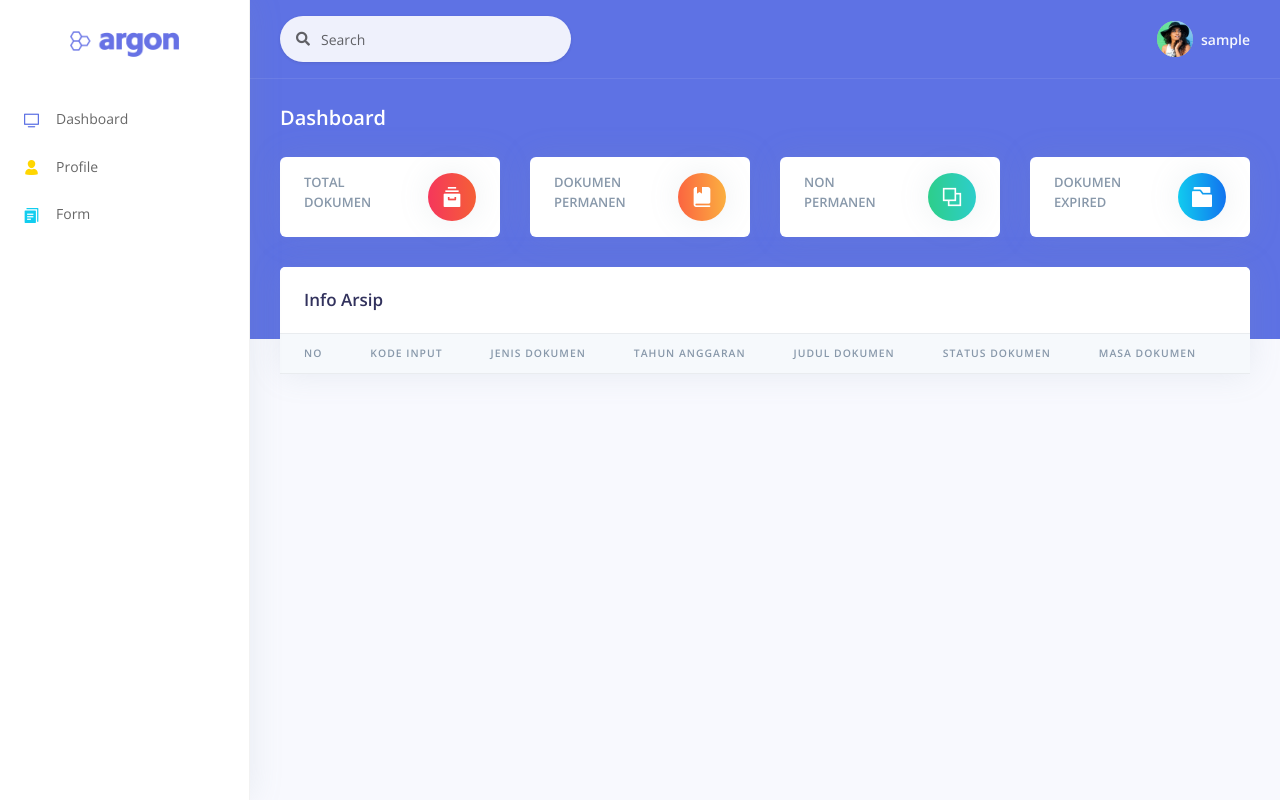
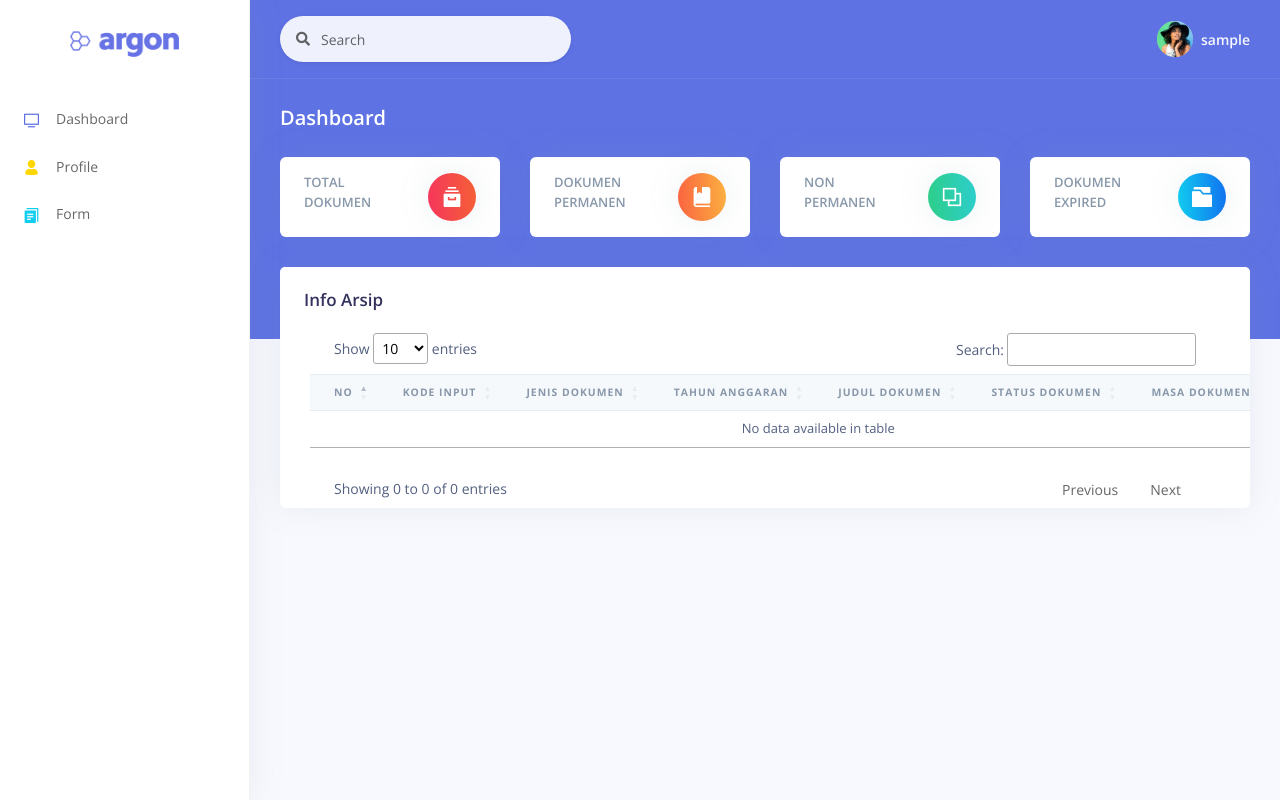
Before and after one commit to AlifNugraha17/Arsip, a Django app: page / in a window 1280 px wide. Run offline with Django 3.2, Linux system fonts and the light colour scheme; the visitor is signed in with stand-in values (Sample User, id 1); data that the repository does not hold is empty; parts of the project's set-up code (start-up, migrations or seed data) failed here and were passed over; some libraries are stand-ins or nearby versions.

Commit message:
Menambahkan library dataTables

```diff
--- a/apps/templates/home/index.html
+++ b/apps/templates/home/index.html
@@ -101,8 +101,8 @@
                 <div class="card-header border-0">
                     <h3 class="mb-0">Info Arsip</h3>
                 </div>
-                <div class="table-responsive">
-                    <table class="table align-items-center table-flush">
+                <div class="table-responsive container-fluid">
+                    <table class="table align-items-center table-flush" id="tabelArsip">
                         <thead class="thead-light">
                             <tr>
                                 <th>NO</th>
@@ -146,4 +146,10 @@
         </div>
     </div>
 </div>
+<script src="https://cdnjs.cloudflare.com/ajax/libs/jquery/3.7.1/jquery.min.js" integrity="sha512-v2CJ7UaYy4JwqLDIrZUI/4hqeoQieOmAZNXBeQyjo21dadnwR+8ZaIJVT8EE2iyI61OV8e6M8PP2/4hpQINQ/g==" crossorigin="anonymous" referrerpolicy="no-referrer"></script>
+<script>
+  $(document).ready(function() {
+      $('#tabelArsip').DataTable();
+  });
+</script>
 {% endblock content %}
--- a/apps/templates/layouts/base.html
+++ b/apps/templates/layouts/base.html
@@ -36,6 +36,9 @@
   <!-- Argon CSS -->
   <link rel="stylesheet" href="/static/assets/css/argon.css?v=1.2.0" type="text/css">
 
+  <!-- DataTables-->
+  <link rel="stylesheet" href="https://cdn.datatables.net/2.1.8/css/dataTables.dataTables.css" />
+
   <!-- Specific CSS goes HERE -->
   {% block stylesheets %}{% endblock stylesheets %}
 
@@ -60,6 +63,9 @@
 
   <script src="/static/assets/js/argon.js?v=1.2.0"></script>
 
+  <!-- JS DataTables -->
+  <script src="https://cdn.datatables.net/2.1.8/js/dataTables.js"></script>
+
 </body>
 
 </html>
```
